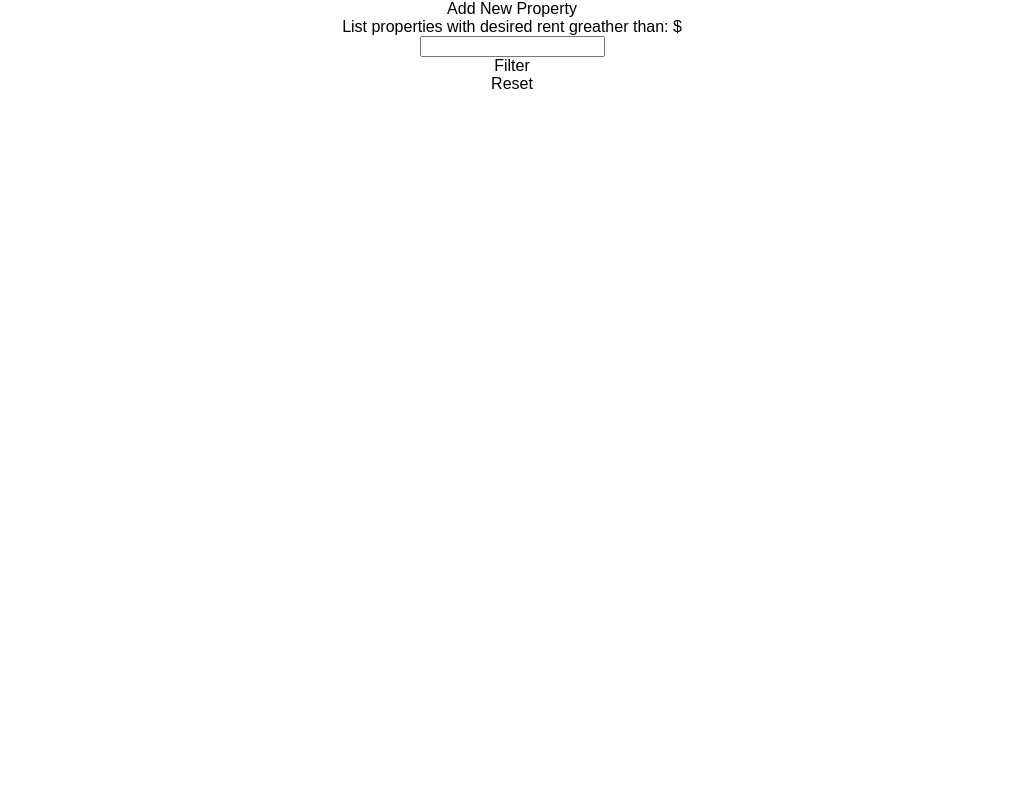
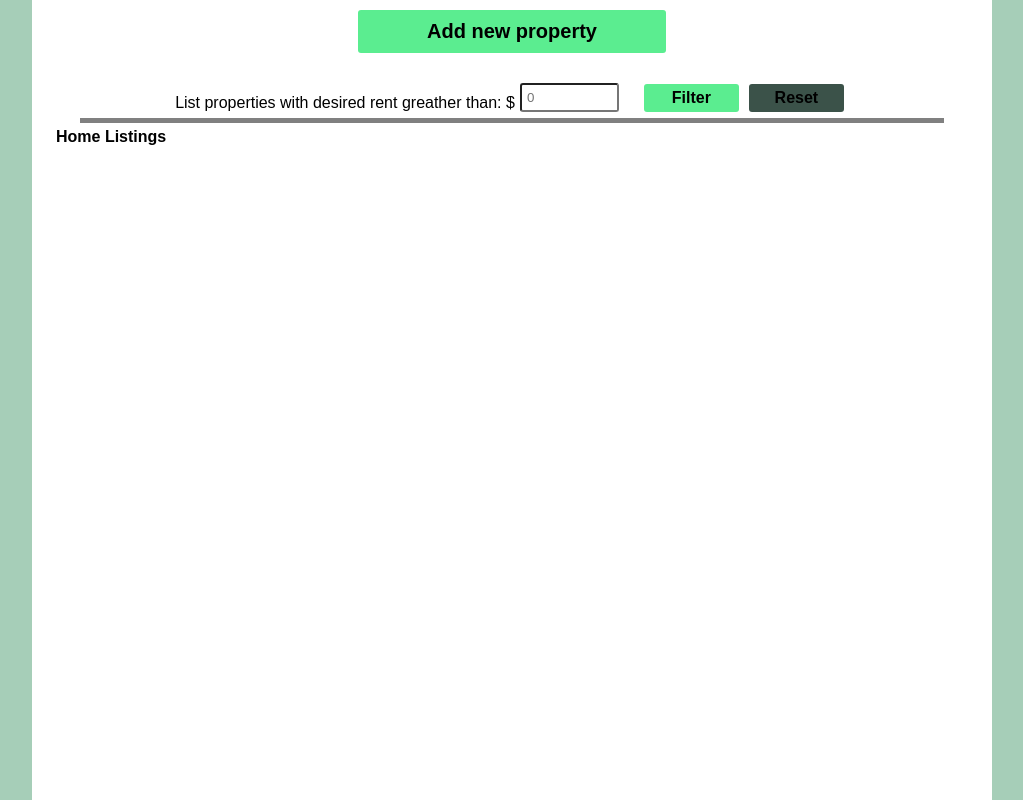
Before and after one commit to DevMountain2/simulation2, a React (Create React App) app in the folder simulation2/: page / in a window 1280 px wide. Shown: the whole page, without its empty margins (128-1151 px from the left). Built offline with nearby package versions, Linux system fonts and the light colour scheme.

Commit message:
somewhat completed dashboard

```diff
--- a/simulation2/src/components/Dashboard/Dashboard.js
+++ b/simulation2/src/components/Dashboard/Dashboard.js
@@ -2,27 +2,39 @@ import React,  { Component } from 'react';
 import {Link} from 'react-router-dom'
 import {connect} from 'react-redux';
 import reducer from '../../reducer/reducer'
+import './dashboard.css'
 
 class Dashboard extends Component {
     render(){
 
         return(
-            <div className="parent-div">
-                <div>
-                    Add New Property
+            <div className="body">
+                <div className="container">
+                    <div className="add-prop">
+                        Add new property
                     </div>
                     <div className="list-properties">
                         <div>
                         List properties with desired rent greather than: $
                         </div>
                         <div>
-                        <input type="text" />
+                            <input type="text"  className="price" placeholder="0"/>
                         </div>
                         <div className="filter-button">
                             Filter
                         </div>
                         <div className="reset">
                             Reset
+                        </div>
+                    </div>
+                    <div className="line-cont">
+
+                        <div className="line">
+                        </div>
+
+                    </div>
+                    <div className="home-listing">
+                        Home Listings
                     </div>
                 </div>
             </div>
--- a/simulation2/src/components/Dashboard/dashboard.css
+++ b/simulation2/src/components/Dashboard/dashboard.css
@@ -0,0 +1,85 @@
+.body {
+    background-color: #A6CEB8;
+
+}
+
+.container {
+    margin-left: auto;
+    margin-right: auto;
+    background-color: #fff;
+    width: 75%;
+    height: 100vh;
+    text-align: center;
+    display: flex;
+    flex-direction: column;
+    align-content: center;
+    align-items: center;
+}
+.add-prop {
+    background-color: #5BED90;
+    font-size: 20px;
+    padding: 10px;
+    cursor: pointer;
+    margin-bottom: 30px;
+    width: 30%;
+    font-weight: 700;
+    border-radius: 3px;
+    margin-top: 10px;
+
+}
+
+.price {
+    width: 85px;
+    padding: 5px;
+    border-radius: 3px;
+    margin-left: 5px;
+    margin-right: 20px;
+}
+.filter-button {
+    background-color: #5BED90;
+    text-align: center;
+    font-weight: 700;
+    width: 85px;
+    padding: 5px;
+    border-radius: 3px;
+    margin-left: 5px;
+    margin-right: 10px;
+}
+
+.reset {
+    background-color: #3B5249;
+    font-weight: 700;
+    width: 85px;
+    padding: 5px;
+    border-radius: 3px;
+    margin-right: 5px;
+}
+
+.list-properties {
+    display: flex;
+    flex-direction: row;
+    align-items: flex-end;
+}
+
+
+.line-cont {
+    width: 100%;
+    height: 2vh;
+    display: flex;
+    flex-direction: row;
+    align-content: center;
+    align-items: center;
+}
+.line {
+    height: 5px;
+    width: 90%;
+    margin: 0 5%;
+    background-color: grey;
+}
+
+.home-listing {
+    width: 100%;
+    font-weight: 700;
+    text-align: left;
+    margin-left: 5%;
+}
--- a/simulation2/src/router.js
+++ b/simulation2/src/router.js
@@ -1,5 +1,6 @@
 // import React from 'react';
 // import Home from '';
+// import Dashboard from './components/Dashboard/Dashboard'
 
 // import { Route, BrowserRouter} from 'react-router-dom';
 
```
Also changed, not shown: 1 other file (tests, documents, lock files or other folders). Lines whose indentation alone changed are shown as unchanged.
